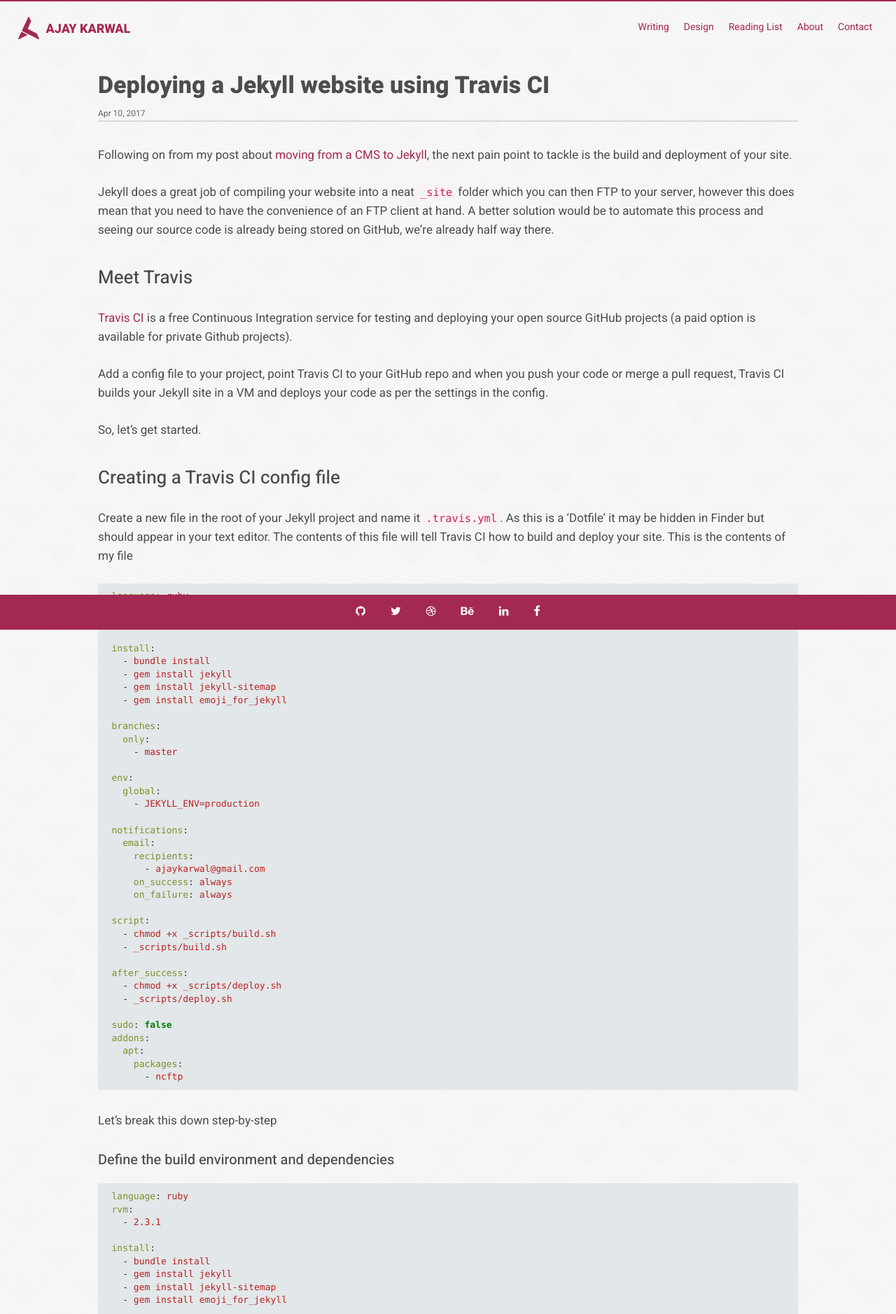
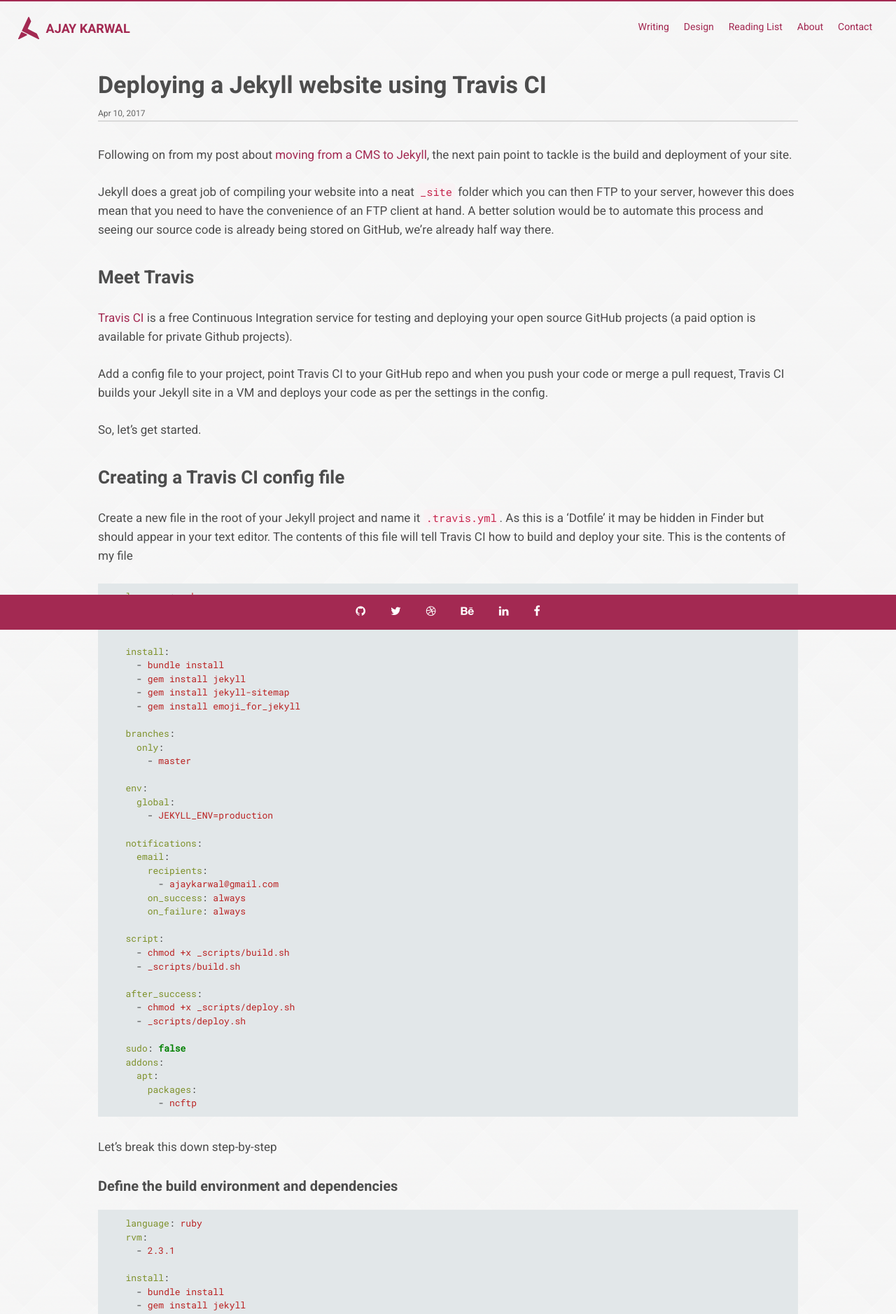
Before and after one commit to ajaykarwal/ajaykarwal-v6, a Jekyll site: the page built from _posts/2017-04-10-deploying-jekyll-using-travis-ci.md, in a window 1280 px wide. Shown: the top 1878 px of the page at 70% size. Built offline with Jekyll 4.4.1, drawn with Linux system fonts in a browser that asks for light colours; nearby versions of some CDN libraries; comment, search, counter and statistics services are not loaded.

Commit message:
Fonts update

```diff
--- a/_sass/_global.scss
+++ b/_sass/_global.scss
@@ -50,7 +50,6 @@
 }
 
 ul, ol {
-  padding: 0 1em;
   margin: 1em 0;
 
   li {
@@ -114,6 +113,9 @@
 }
 
 pre {
-  margin: 0 0 30px 10px;
+  margin: 0 0 30px 30px;
   border: 0;
 }
+code {
+  font-family: $font-family-mono;
+}
--- a/_sass/_homepage.scss
+++ b/_sass/_homepage.scss
@@ -18,7 +18,6 @@
   }
   .name {
     margin-top: 0;
-    font-weight: $font-weight-normal;
     @include font-size(28px);
 
     @media (min-width: $break-md) {
--- a/_sass/_typography.scss
+++ b/_sass/_typography.scss
@@ -2,6 +2,7 @@
   color: $black;
   line-height: 1.3em;
   margin-bottom: 1em;
+  font-weight: $font-weight-bold;
 
   &.light {
     font-weight: $font-weight-normal;
@@ -30,7 +31,6 @@
 
 h2 {
   @include font-size(26px);
-  font-weight: $font-weight-medium;
 
   span {
     display: block;
--- a/_sass/_variables.scss
+++ b/_sass/_variables.scss
@@ -17,9 +17,10 @@
 $text-body: $brand-secondary;
 $text-link: $brand-primary;
 
-@import url(https://fonts.googleapis.com/css?family=Heebo:100,300,400,500,700,800,900);
+@import url('https://fonts.googleapis.com/css?family=Heebo:400,500,700|Roboto+Mono');
 $font-family-brand: 'Heebo', 'Helvetica', Arial, sans-serif;
 $font-family-normal: 'Heebo', 'Helvetica', Arial, sans-serif;
+$font-family-mono: 'Roboto Mono', monospace;
 
 %font-heading { font-family: $font-family-brand; }
 %font-body { font-family: $font-family-normal; }
```
